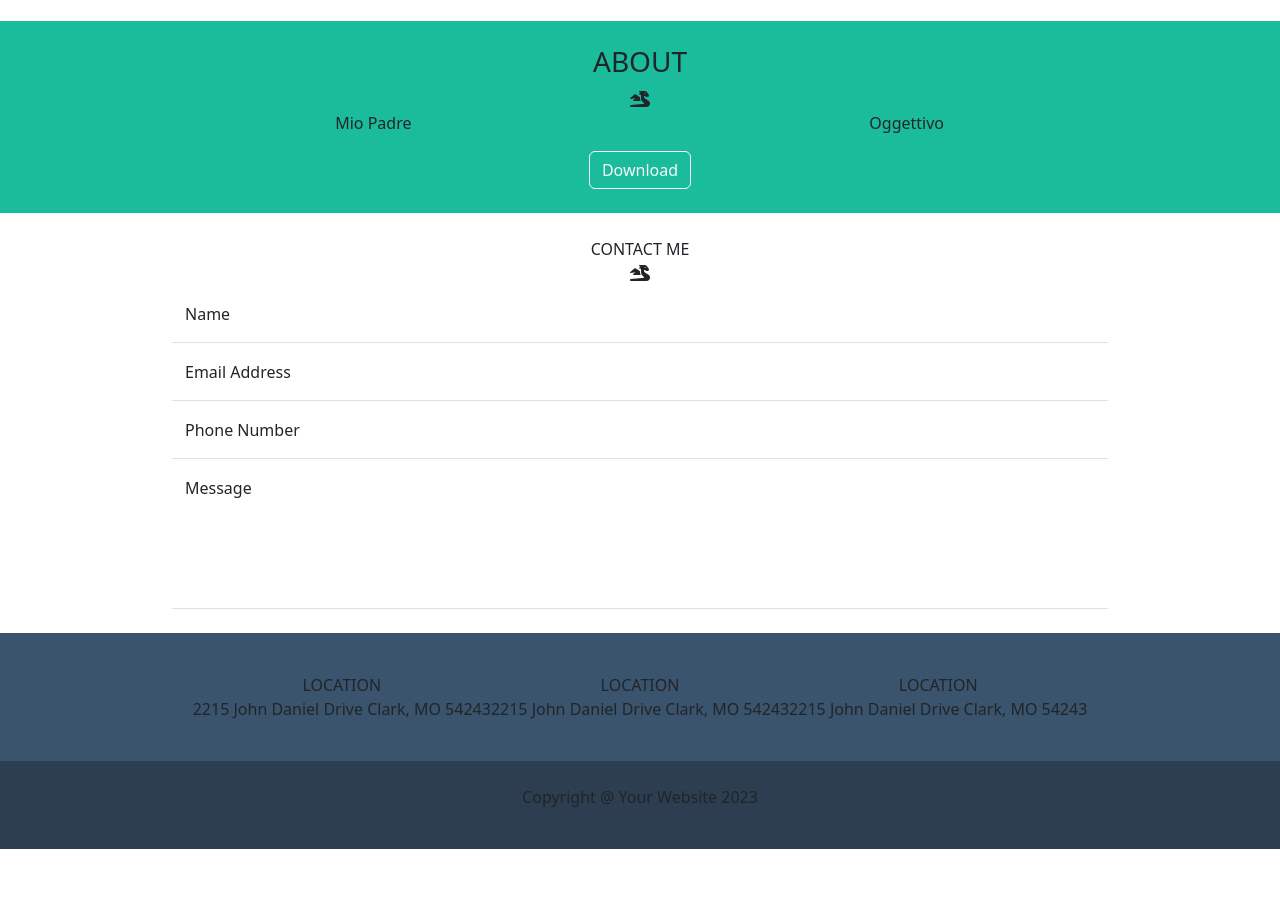
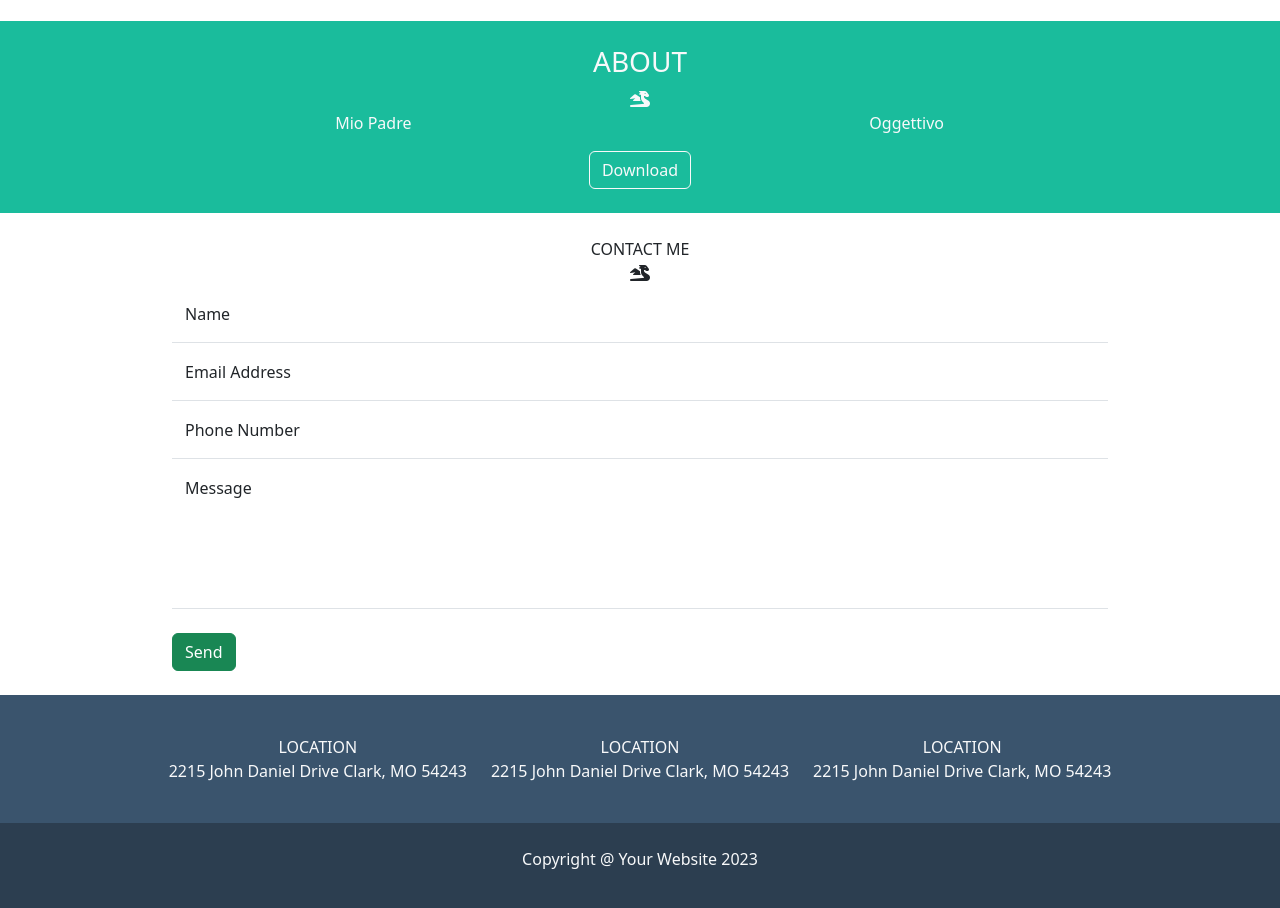
Before and after one commit to RiccardoCarluccio/html-css-bootstrap-freelancer, a plain HTML site: page index.html in a window 1280 px wide. Shown: the part 1344-2252 px from the top of the page. Before the commit the page ends 2193 px from the top, so only its background shows below. Drawn offline with nearby package versions, Linux system fonts and the light colour scheme.

Commit message:
footer e text-color

```diff
--- a/index.html
+++ b/index.html
@@ -17,7 +17,7 @@
     <nav class="container-fluid d-flex justify-content-center">
       <div class="container">
         <div class="row">
-          <div class="col py-3 text-uppercase fw-bold">Start Bootstrap</div>
+          <div class="col py-3 text-uppercase fw-bold text-light">Start Bootstrap</div>
           <div class="col py-3 d-flex justify-content-end">
             <button class="btn btn-outline-success">
               <i class="fa-solid fa-bars"></i>
@@ -32,11 +32,11 @@
         <div class="row justify-content-center">
           <div class="col-lg-5 col-md-7 col-sm-9">
             <img src="img/avatar.svg" alt="Omino giocondo">
-            <h1 class="text-uppercase text-center fw-bold">Start Bootstrap</h1>
+            <h1 class="text-uppercase text-center fw-bold text-light">Start Bootstrap</h1>
             <div class="d-flex justify-content-center">
-              <i class="fa-solid fa-dragon"></i>
+              <i class="fa-solid fa-dragon text-light"></i>
             </div>
-            <p class="text-uppercase text-center">
+            <p class="text-uppercase text-center text-light">
               Graphic Artist - Web Designer - Illustrator
             </p>
           </div>
@@ -66,15 +66,15 @@
     <section class="container-fluid py-4">
       <div class="row flex-column align-items-center">
         <div class="col-3">
-          <h3 class="text-uppercase text-center">About</h3>
+          <h3 class="text-uppercase text-center text-light">About</h3>
         </div>
         <div class="col text-center">
-          <i class="fa-solid fa-dragon"></i>
+          <i class="fa-solid fa-dragon text-light"></i>
         </div>
         <div class="col">
           <div class="row justify-content-center">
-            <div class="col-sm-9 col-md-5 col-lg-5 text-center"><p>Mio Padre</p></div>
-            <div class="col-sm-9 col-md-5 col-lg-5 text-center"><p>Oggettivo</p></div>
+            <div class="col-sm-9 col-md-5 col-lg-5 text-center text-light"><p>Mio Padre</p></div>
+            <div class="col-sm-9 col-md-5 col-lg-5 text-center text-light"><p>Oggettivo</p></div>
           </div>
         </div>
         <div class="col text-center">
@@ -108,6 +108,8 @@
               <input type="text" class="form-control my-form-control" id="floatingTextarea" placeholder="Password" style="height: 150px">
               <label for="floatingTextarea">Message</label>
             </div>
+
+            <button class="btn btn-success mt-4">Send</button>
          </form>
 
         </div>
@@ -115,27 +117,42 @@
       </div>
     </section>
 
-    <section class="container-fluid d-flex justify-content-center py-4">  <!-- da nestarle in row>col>row -->
-      <div class="row flex-column align-items-center py-3">
-        <div class="col text-center text-uppercase">Location</div>
-        <div class="col text-center">2215 John Daniel Drive Clark, MO 54243</div>
-      </div>
-
-      <div class="row flex-column align-items-center py-3">
-        <div class="col text-center text-uppercase">Location</div>
-        <div class="col text-center">2215 John Daniel Drive Clark, MO 54243</div>
-      </div>
-
-      <div class="row flex-column align-items-center py-3">
-        <div class="col text-center text-uppercase">Location</div>
-        <div class="col text-center">2215 John Daniel Drive Clark, MO 54243</div>
+    <section class="container-fluid d-flex justify-content-center py-4">
+      <div class="row d-flex justify-content-center">
+        <div class="col-sm-10 col-md-4 col-lg-4">
+          <div class="row flex-column align-items-center py-3">
+            <div class="col text-center text-uppercase text-light">Location</div>
+            <div class="col text-center text-light">2215 John Daniel Drive Clark, MO 54243</div>
+          </div>
+        </div>
+        <div class="col-sm-10 col-md-4 col-lg-4">
+          <div class="row flex-column align-items-center py-3">
+            <div class="col text-center text-uppercase text-light">Location</div>
+            <div class="col text-center text-light">2215 John Daniel Drive Clark, MO 54243</div>
+          </div>
+        </div>
+        <div class="col-sm-10 col-md-4 col-lg-4">
+          <div class="row flex-column align-items-center py-3">
+            <div class="col text-center text-uppercase text-light">Location</div>
+            <div class="col text-center text-light">2215 John Daniel Drive Clark, MO 54243</div>
+          </div>
+        </div>
       </div>
     </section>
 
     <section class="container-fluid py-4">
-      <p class="text-center">Copyright @ Your Website 2023</p>
+      <p class="text-center text-light">Copyright @ Your Website 2023</p>
     </section>
   </main>
 
 </body>
 </html>
+
+
+<!--
+
+        TO DO LIST:
+
+          font-size;
+
+-->
```
